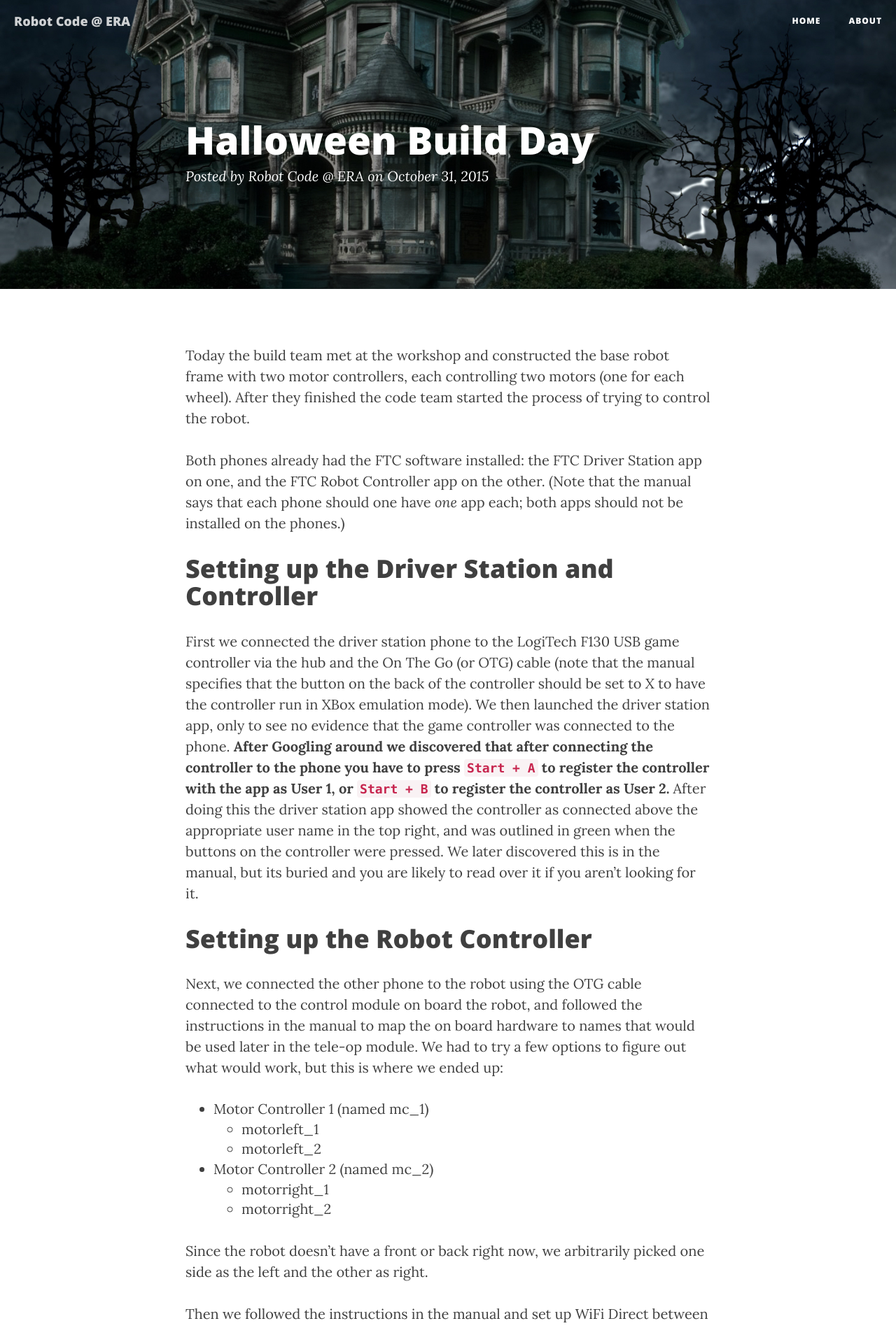
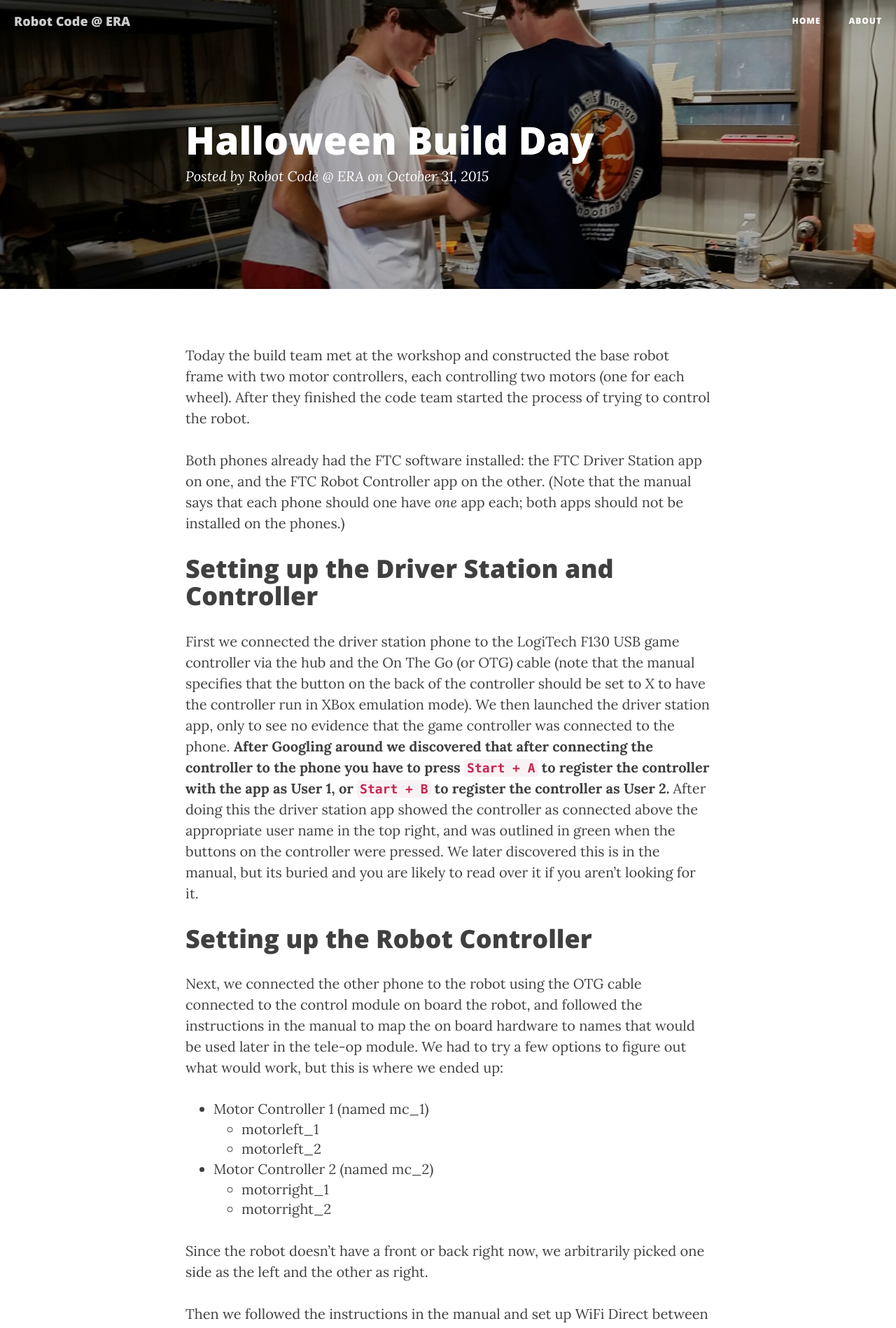
Before and after one commit to EastRankinAcademyRobotics/EastRankinAcademyRobotics.github.io, a Jekyll site: the page built from _posts/2015-10-31-halloween-build-day.md, in a window 1280 px wide. Shown: the top 1898 px of the page at 70% size. Built offline with Jekyll 4.4.1, drawn with Linux system fonts in a browser that asks for light colours; nearby versions of some CDN libraries.

Commit message:
Modified the picture for the halloween build day post

```diff
--- a/_posts/2015-10-31-halloween-build-day.md
+++ b/_posts/2015-10-31-halloween-build-day.md
@@ -2,7 +2,7 @@
 layout: post
 title:  "Halloween Build Day"
 date:   2015-10-31 22:45:51
-header-img: "assets/2015-10-31/haunted_hous1.jpg"
+header-img: "assets/2015-10-31/workshop_build.jpg"
 ---
 Today the build team met at the workshop and constructed the base robot frame with two motor controllers, each controlling two motors (one for each wheel). After they finished the code team started the process of trying to control the robot.
 
```
Also changed, not shown: assets/2015-10-31/workshop_build copy.jpg (added), assets/2015-10-31/workshop_build.jpg (added).
